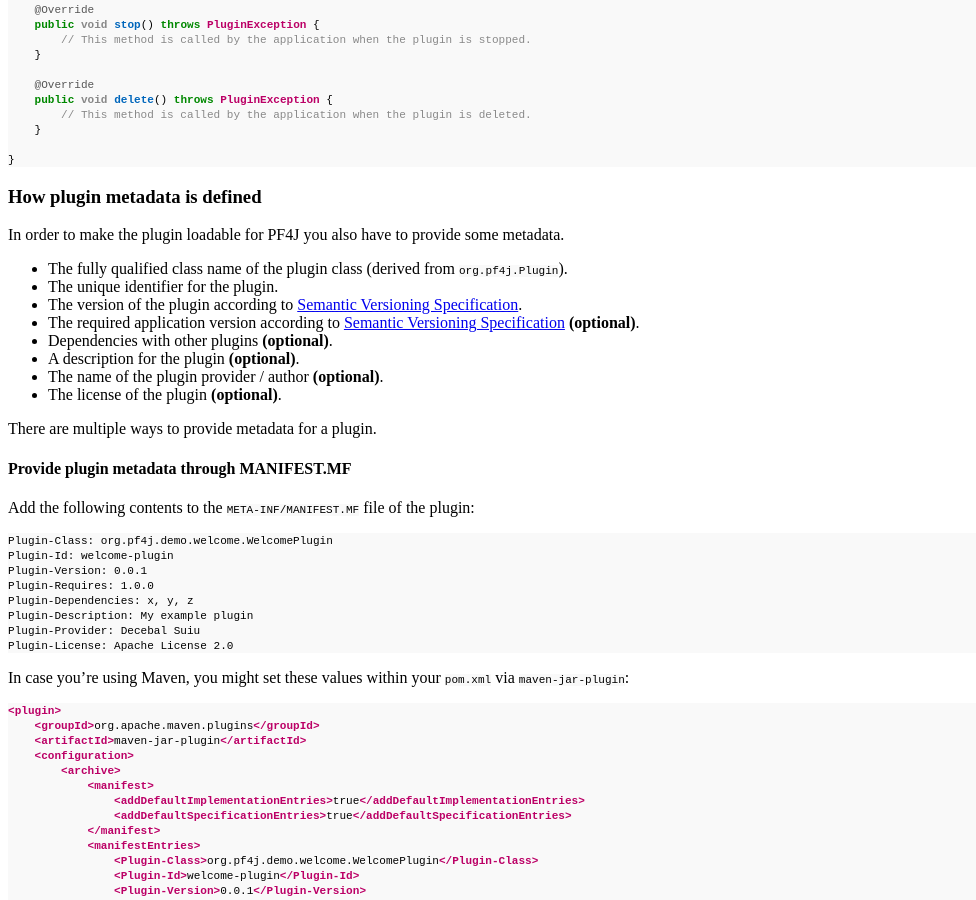
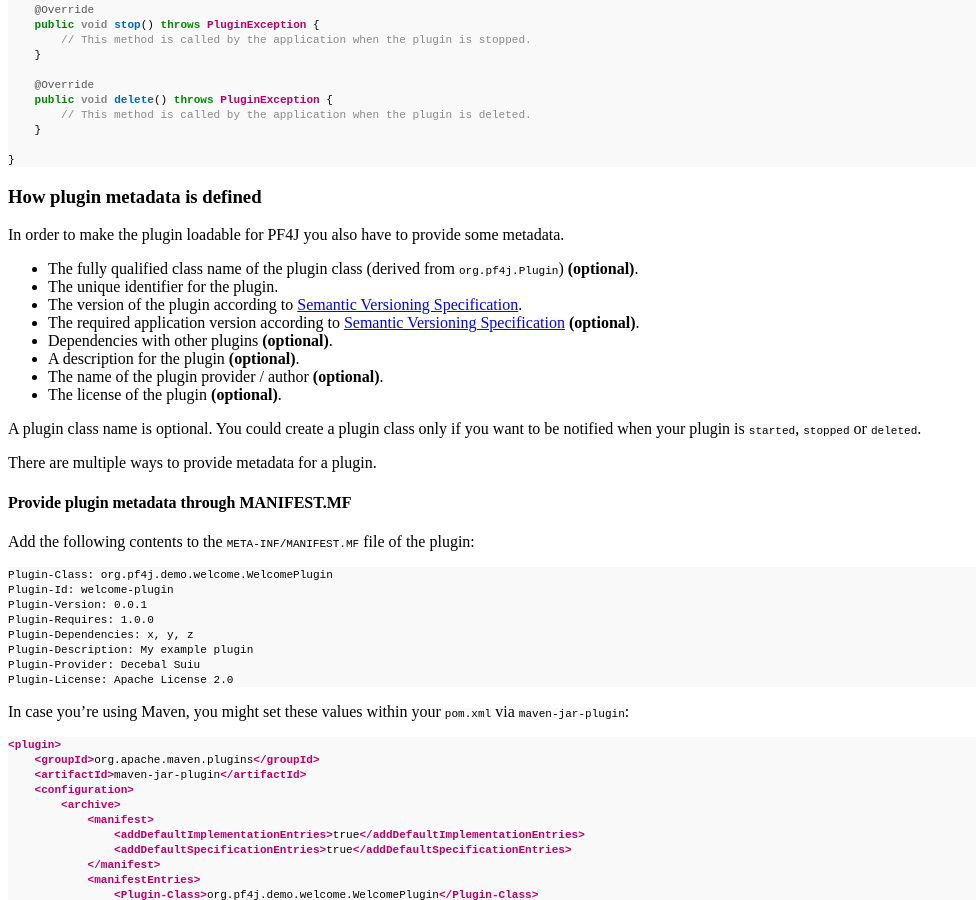
Before and after one commit to pf4j/pf4j.github.io, a Jekyll site: the page built from _posts/2019-01-30-plugins.md, in a window 1280 px wide and 900 px high, scrolled down 1048 px. Shown: the whole window, without its empty margins (0-976 px from the left). Built offline with Jekyll 4.4.1, drawn with Linux system fonts in a browser that asks for light colours; a style sheet for code colours, icons or effects is not loaded.

Commit message:
Update plugins section

```diff
--- a/_posts/2019-01-30-plugins.md
+++ b/_posts/2019-01-30-plugins.md
@@ -48,7 +48,7 @@ public class MyPlugin extends Plugin {
 
 In order to make the plugin loadable for PF4J you also have to provide some metadata.
 
--   The fully qualified class name of the plugin class (derived from `org.pf4j.Plugin`).
+-   The fully qualified class name of the plugin class (derived from `org.pf4j.Plugin`) __(optional)__.
 -   The unique identifier for the plugin.
 -   The version of the plugin according to [Semantic Versioning Specification](https://semver.org/).
 -   The required application version according to [Semantic Versioning Specification](https://semver.org/) __(optional)__.
@@ -57,8 +57,9 @@ In order to make the plugin loadable for PF4J you also have to provide some meta
 -   The name of the plugin provider / author __(optional)__.
 -   The license of the plugin __(optional)__.
 
+A plugin class name is optional. You could create a plugin class only if you want to be notified when your plugin is `started`, `stopped` or `deleted`.
+
 There are multiple ways to provide metadata for a plugin.
-
 
 #### Provide plugin metadata through MANIFEST.MF
 
```
